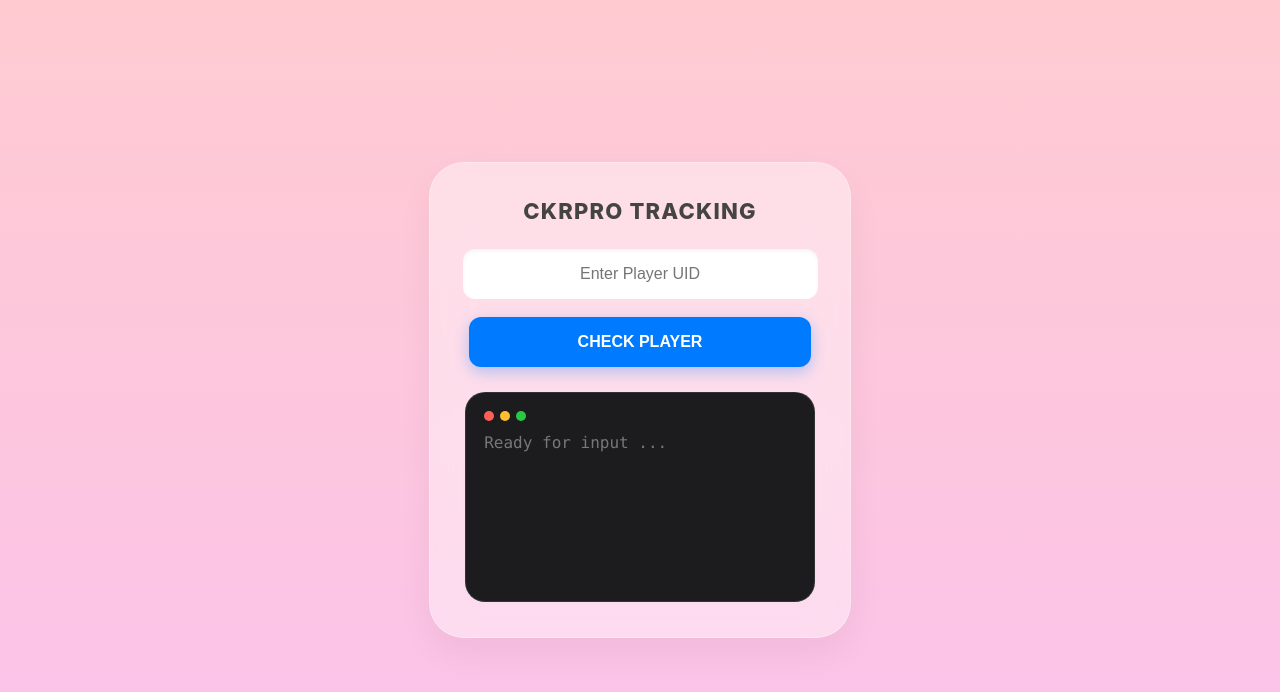
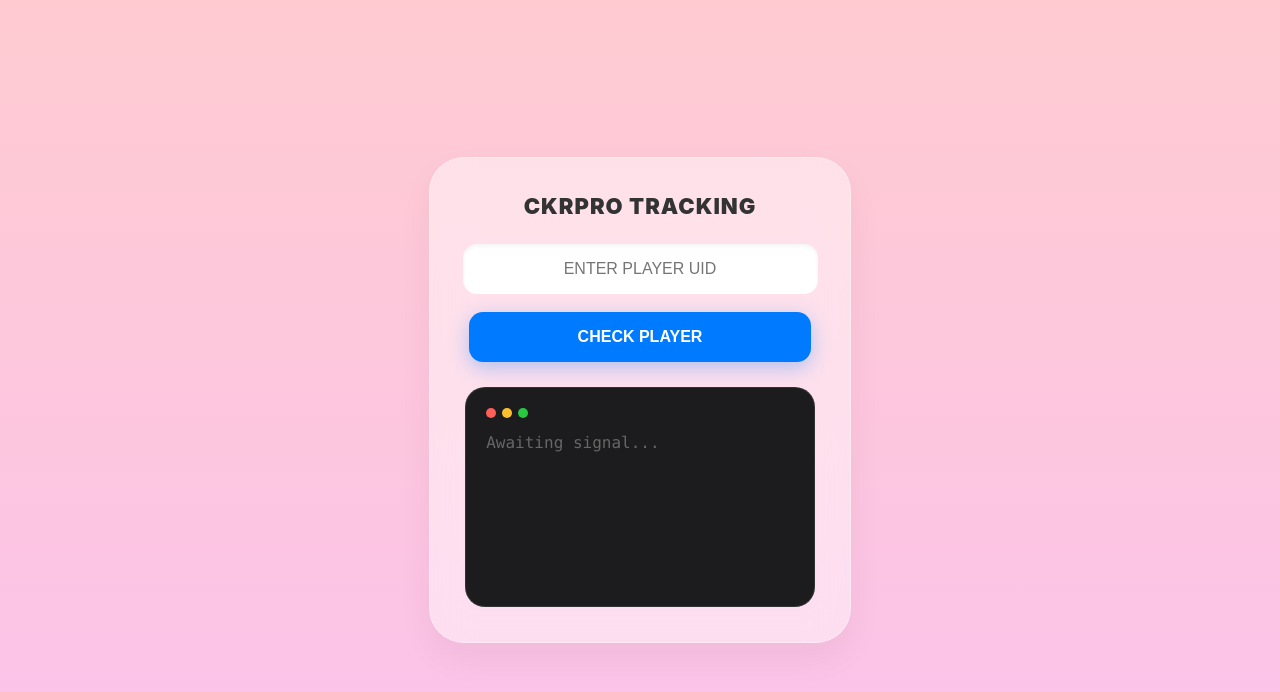
Before and after one commit to CKR11111/Free-Fire-player-status-web, a Flask app: page / in a window 1280 px wide. Shown: the top 692 px of the page. Run offline with Flask 3, Linux system fonts and the light colour scheme.

Commit message:
Add files via upload

```diff
--- a/templates/index.html
+++ b/templates/index.html
@@ -8,7 +8,6 @@
         body {
             margin: 0;
             padding: 0;
-            /* Peach-Pink Gradient like your screenshot */
             background: linear-gradient(to bottom, #ffcbd1 0%, #fbc2eb 100%);
             height: 100vh;
             display: flex;
@@ -17,11 +16,10 @@
             font-family: -apple-system, BlinkMacSystemFont, "Segoe UI", Roboto, sans-serif;
         }
 
-        /* Glassmorphism Card */
         .card {
-            width: 90%;
+            width: 88%;
             max-width: 380px;
-            background: rgba(255, 255, 255, 0.4);
+            background: rgba(255, 255, 255, 0.45);
             backdrop-filter: blur(20px);
             -webkit-backdrop-filter: blur(20px);
             border-radius: 35px;
@@ -31,36 +29,33 @@
             text-align: center;
         }
 
-        /* Title inside the Box */
         .title {
             font-size: 22px;
-            font-weight: 800;
-            color: #444;
+            font-weight: 900;
+            color: #333;
             margin-bottom: 25px;
-            letter-spacing: 1.2px;
+            letter-spacing: 1px;
             text-transform: uppercase;
         }
 
-        /* Empty UID Input Box */
         input {
             width: 85%;
             padding: 16px;
-            border-radius: 12px;
+            border-radius: 14px;
             border: none;
             background: #ffffff;
             margin-bottom: 18px;
             font-size: 16px;
-            color: #333;
+            color: #222;
             outline: none;
             text-align: center;
             box-shadow: inset 0 2px 4px rgba(0,0,0,0.05);
         }
 
-        /* iOS Solid Blue Button */
         button {
             width: 90%;
             padding: 16px;
-            border-radius: 12px;
+            border-radius: 14px;
             border: none;
             background: #007aff;
             color: white;
@@ -68,20 +63,19 @@
             font-weight: 700;
             cursor: pointer;
             text-transform: uppercase;
-            box-shadow: 0 5px 15px rgba(0, 122, 255, 0.3);
+            box-shadow: 0 6px 20px rgba(0, 122, 255, 0.3);
             transition: 0.2s ease;
         }
 
         button:active { transform: scale(0.96); }
 
-        /* Professional Terminal Box */
         .terminal {
             width: 92%;
-            height: 210px;
-            background: #1c1c1e; /* Deep Black/Grey */
+            height: 220px;
+            background: #1c1c1e;
             margin: 25px auto 0;
             border-radius: 20px;
-            padding: 18px;
+            padding: 20px;
             text-align: left;
             font-family: 'SF Mono', 'Monaco', 'Consolas', monospace;
             overflow-y: auto;
@@ -89,48 +83,42 @@
             border: 1px solid rgba(255,255,255,0.1);
         }
 
-        .dots { display: flex; gap: 6px; margin-bottom: 12px; }
+        .dots { display: flex; gap: 6px; margin-bottom: 15px; }
         .dot { width: 10px; height: 10px; border-radius: 50%; }
         .red { background: #ff5f57; }
         .yellow { background: #febf2f; }
         .green { background: #28c840; }
 
-        /* Bold White Response Text */
+        /* Final Clean Vertical Bold White Text */
         .line {
             display: block;
-            margin-bottom: 8px;
-            color: #ffffff; /* Bold White */
-            font-weight: 700;
-            font-size: 13.5px;
-            line-height: 1.4;
+            margin-bottom: 10px;
+            color: #ffffff;
+            font-weight: 800; /* Extra Bold */
+            font-size: 14px;
+            text-transform: uppercase;
             opacity: 0;
-            animation: fadeIn 0.3s forwards;
+            animation: fadeIn 0.4s forwards;
         }
 
         @keyframes fadeIn { to { opacity: 1; } }
-
-        /* Scrollbar styling */
         .terminal::-webkit-scrollbar { width: 3px; }
-        .terminal::-webkit-scrollbar-thumb { background: #555; border-radius: 10px; }
+        .terminal::-webkit-scrollbar-thumb { background: #444; border-radius: 10px; }
     </style>
 </head>
 <body>
 
     <div class="card">
         <div class="title">CKRPRO TRACKING</div>
-
-        <input type="text" id="uid" placeholder="Enter Player UID" autocomplete="off">
-
-        <button onclick="startTracking()">Check Player</button>
+        <input type="text" id="uid" placeholder="ENTER PLAYER UID" autocomplete="off">
+        <button onclick="startTracking()">CHECK PLAYER</button>
 
         <div class="terminal" id="terminal">
             <div class="dots">
-                <div class="dot red"></div>
-                <div class="dot yellow"></div>
-                <div class="dot green"></div>
+                <div class="dot red"></div><div class="dot yellow"></div><div class="dot green"></div>
             </div>
             <div id="output">
-                <span style="color: #777; font-weight: normal;">Ready for input ...</span>
+                <span style="color: #666; font-weight: normal;">Awaiting signal...</span>
             </div>
         </div>
     </div>
@@ -142,13 +130,9 @@
             const term = document.getElementById('terminal');
             const uid = uidInput.value;
 
-            if(!uid) {
-                alert("Please enter a UID!");
-                return;
-            }
+            if(!uid) return;
 
-            // Initial status
-            output.innerHTML = "<span class='line' style='color:#007aff'>> CONNECTING TO FF SERVER...</span>";
+            output.innerHTML = "<span class='line' style='color:#007aff'>FETCHING DATA...</span>";
 
             try {
                 const response = await fetch('/fetch_status', {
@@ -157,31 +141,33 @@
                     body: JSON.stringify({uid: uid})
                 });
                 const result = await response.json();
+                output.innerHTML = "";
 
-                output.innerHTML = ""; // Clear loader
+                if(result.success) {
+                    let cleanData = result.data;
 
-                if(result.success && result.data) {
-                    const lines = result.data.split('\n');
+                    // Logic to remove { } " , and clean the text
+                    let formattedLines = cleanData
+                        .replace(/\{|\}|\"/g, "") // Brackets ra quotes hataune
+                        .split(",")               // Comma bhayeko thau bata split garne (Vertical banauna)
+                        .map(item => item.trim()); // Extra space hataune
 
-                    for(let i=0; i<lines.length; i++) {
-                        let text = lines[i].trim();
-                        if(text === "") continue;
+                    for(let line of formattedLines) {
+                        if(line === "") continue;
 
-                        // Realistic typing delay
-                        await new Promise(r => setTimeout(r, 130));
-
+                        await new Promise(r => setTimeout(r, 150));
                         let span = document.createElement('span');
                         span.className = 'line';
-                        span.innerText = "• " + text;
+                        // Displaying key: value in clean vertical way
+                        span.innerText = "» " + line.replace(":", " : ");
                         output.appendChild(span);
-
                         term.scrollTop = term.scrollHeight;
                     }
                 } else {
-                    output.innerHTML = "<span class='line' style='color:#ff5f57'>> ERROR: DATA NOT FOUND</span>";
+                    output.innerHTML = "<span class='line' style='color:#ff5f57'>ERROR: FAILED</span>";
                 }
             } catch (e) {
-                output.innerHTML = "<span class='line' style='color:#ff5f57'>> SYSTEM ERROR: TIMEOUT</span>";
+                output.innerHTML = "<span class='line' style='color:#ff5f57'>SYSTEM OFFLINE</span>";
             }
         }
     </script>
```
